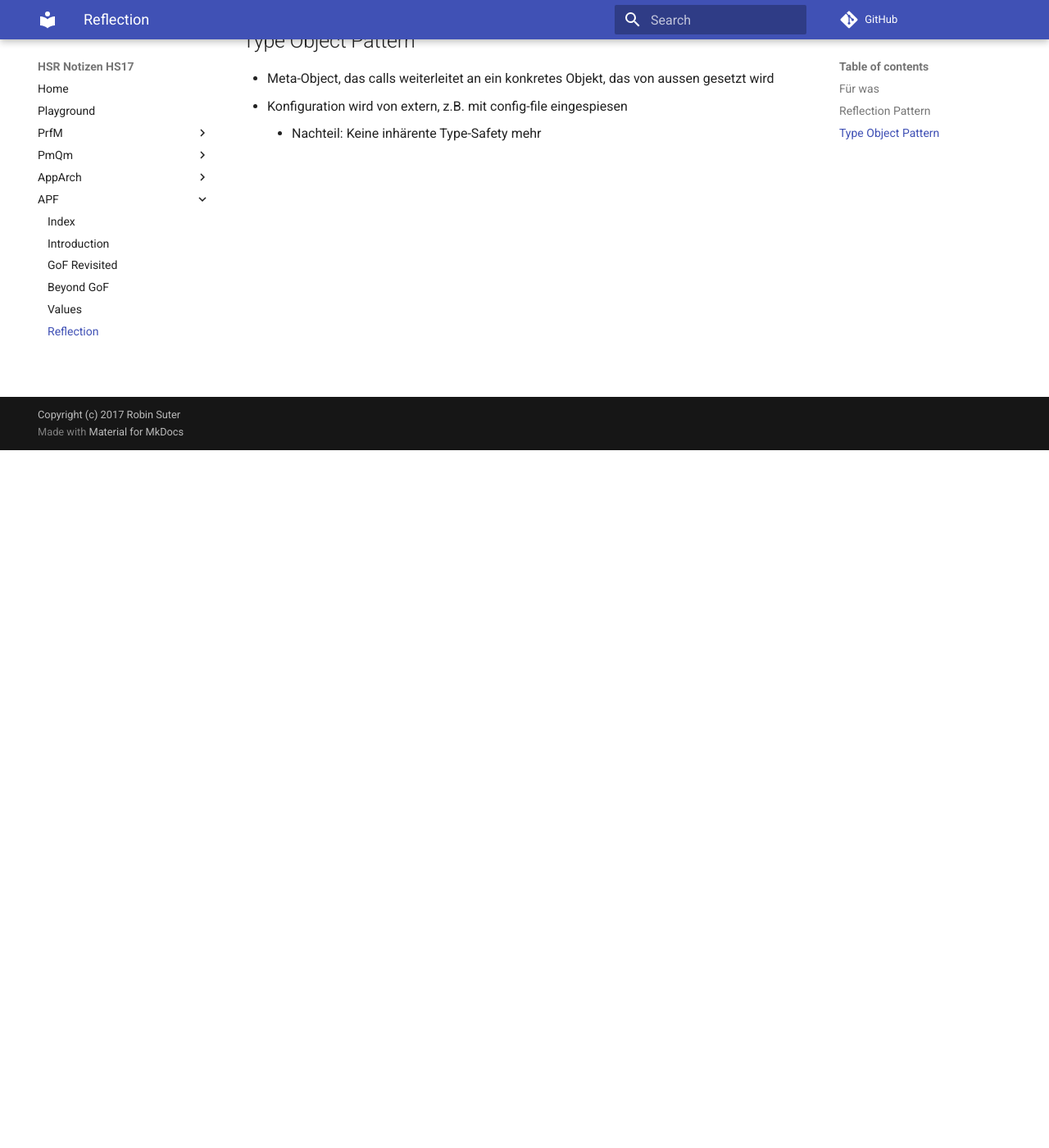
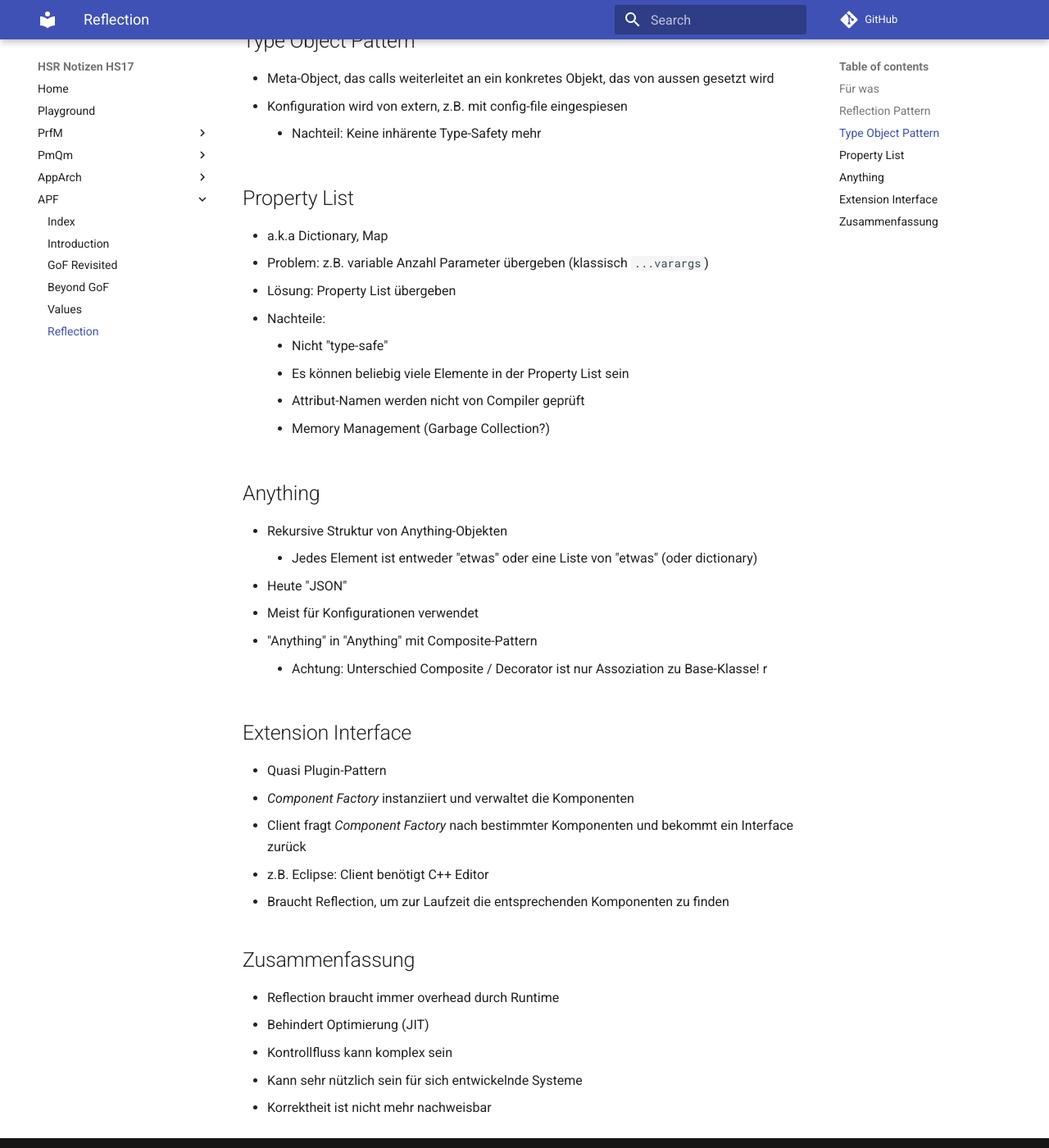
Before and after one commit to Excape/hsr-docs-hs17, an MkDocs documentation site: the page built from docs/apf/reflection.md, in a window 1280 px wide and 1400 px high, scrolled down 851 px. Shown: the whole window at 82% size. Built offline with MkDocs 1.6.1 and Material for MkDocs 9.7.7, drawn with Linux system fonts in a browser that asks for light colours; comment, search, counter and statistics services are not loaded; old or Windows-style settings are respelled for this version of MkDocs; some of the changed text lies outside the part shown.

Commit message:
lecture notes week 6

```diff
--- a/docs/apf/reflection.md
+++ b/docs/apf/reflection.md
@@ -23,3 +23,35 @@
 - Meta-Object, das calls weiterleitet an ein konkretes Objekt, das von aussen gesetzt wird
 - Konfiguration wird von extern, z.B. mit config-file eingespiesen
     - Nachteil: Keine inhärente Type-Safety mehr
+
+## Property List
+- a.k.a Dictionary, Map
+- Problem: z.B. variable Anzahl Parameter übergeben (klassisch `...varargs`)
+- Lösung: Property List übergeben
+- Nachteile:
+    - Nicht "type-safe"
+    - Es können beliebig viele Elemente in der Property List sein
+    - Attribut-Namen werden nicht von Compiler geprüft
+    - Memory Management (Garbage Collection?)
+
+## Anything
+- Rekursive Struktur von Anything-Objekten
+    - Jedes Element ist entweder "etwas" oder eine Liste von "etwas" (oder dictionary)
+- Heute "JSON"
+- Meist für Konfigurationen verwendet
+- "Anything" in "Anything" mit Composite-Pattern
+    - Achtung: Unterschied Composite / Decorator ist nur Assoziation zu Base-Klasse!
+r
+## Extension Interface
+- Quasi Plugin-Pattern
+- _Component Factory_ instanziiert und verwaltet die Komponenten
+- Client fragt _Component Factory_ nach bestimmter Komponenten und bekommt ein Interface zurück
+- z.B. Eclipse: Client benötigt C++ Editor
+- Braucht Reflection, um zur Laufzeit die entsprechenden Komponenten zu finden
+
+## Zusammenfassung
+- Reflection braucht immer overhead durch Runtime
+- Behindert Optimierung (JIT)
+- Kontrollfluss kann komplex sein
+- Kann sehr nützlich sein für sich entwickelnde Systeme
+- Korrektheit ist nicht mehr nachweisbar
--- a/mkdocs.yml
+++ b/mkdocs.yml
@@ -12,7 +12,7 @@ pages:
     - Playground: 'playground.md'
     - PrfM:
         - Index: 'prfm/index.md'
-        - Introduction: 'prfm/introduction.md'
+        - Introduction: 'prfm/introdQuction.md'
         - Formal Proof: 'prfm/formal_proof.md'
         - Propositional Calculus: 'prfm/propositional_calculus.md'
         - Logical Programming Intro: 'prfm/logic_programming_intro.md'
@@ -33,6 +33,7 @@ pages:
         - Solution Strategy: 'apparch/solution_strategy.md'
         - Component Modeling: 'apparch/component_modeling.md'
         - Component Dynamics & Container Patterns: 'apparch/component_dynamics_container_patterns.md'
+        - Tactic DDD & Architectural Coding Style: 'apparch/DDD_coding-style.md'
         - Exercises:
             - Exercise 1: 'apparch/exercises/ex1.md'
     - APF:
```
Also changed, not shown: other parts of docs/apf/reflection.md (+1 -1 lines), docs/apf/values.md (+1 -2 lines), docs/apparch/DDD_coding-style.md (added, +37 -0 lines).
